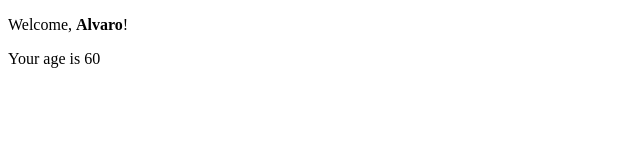
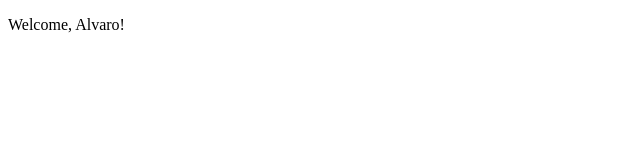
Before and after one commit to SamaJabri/Develhope-Web-React, a React (Create React App) app: page / in a window 1280 px wide. Shown: the top 160 px of the page, without its empty margins (0-640 px from the left). Built offline with nearby package versions, Linux system fonts and the light colour scheme.

Commit message:
Solved eighteenth exercise

```diff
--- a/src/App.jsx
+++ b/src/App.jsx
@@ -3,6 +3,6 @@ import Welcome from "./components/Welcome";
 
 export default class App extends Component {
   render() {
-    return <Welcome name = {<strong>Alvaro</strong>} age = "60" />;
+    return <Welcome name = "Alvaro" age = {20} />;
   }
 }
--- a/src/components/Welcome.jsx
+++ b/src/components/Welcome.jsx
@@ -7,12 +7,17 @@ export default class Welcome extends Component {
   };
 
   age = this.props.age;
+  name = this.props.name;
 
   render() {
     return (
       <div>
         <p>Welcome, {this.props.name}!</p>
-        { 18 < this.age && this.age < 65 && <Age age = {this.age} /> }
+        {
+            18 < this.age && this.age < 65
+            && this.name === "John"
+            && (<Age age = {this.age} />)
+        }
       </div>
     );
   }
```
